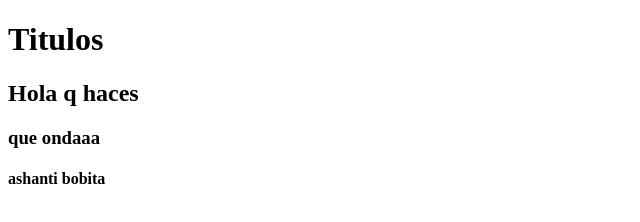
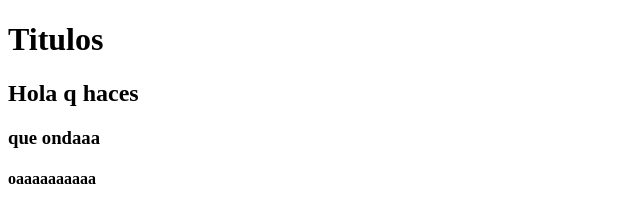
Before and after one commit to Killernico/hello-world-git-, a plain HTML site: page index.html in a window 1280 px wide. Shown: the full height of the page, 0-640 px from the left. Drawn offline with Linux system fonts and the light colour scheme.

Commit message:
segunda prueba

```diff
--- a/index.html
+++ b/index.html
@@ -10,6 +10,6 @@
         <h1>Titulos</h1>
         <h2>Hola q haces</h2>
         <h3>que ondaaa</h3>
-        <h4>ashanti bobita</h4>
+        <h4>oaaaaaaaaaa</h4>
     </body>
 </html>
```
